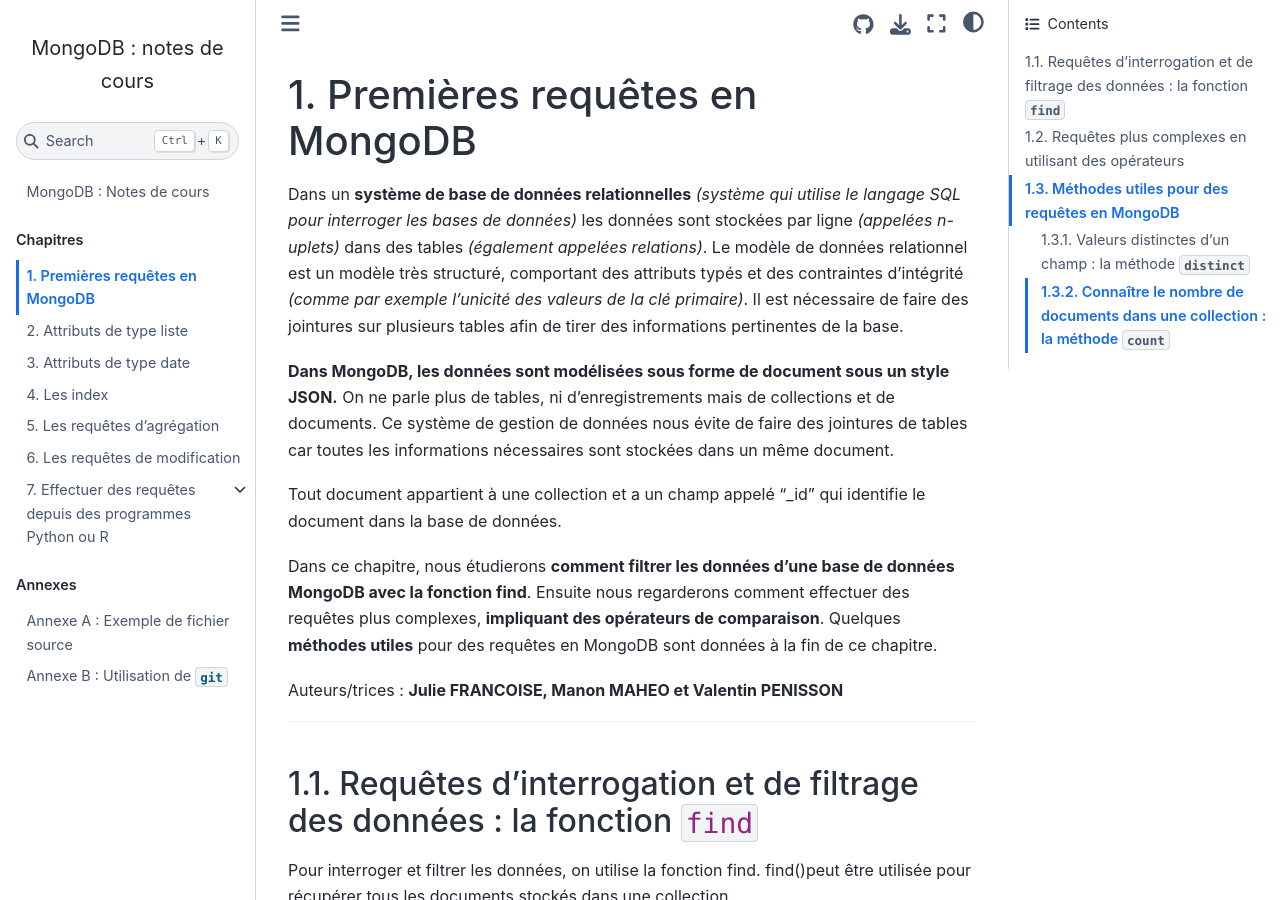
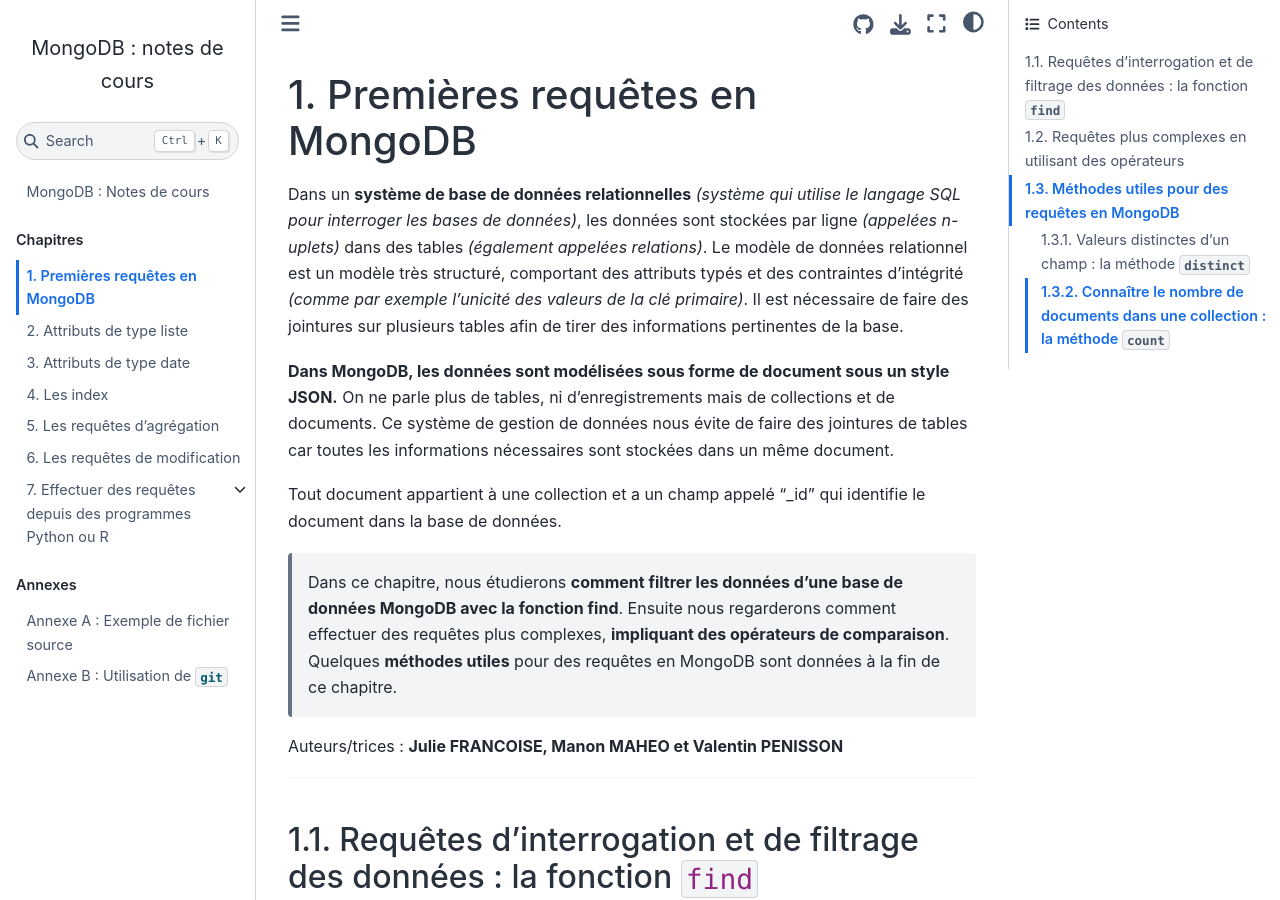
Before and after one commit to rtavenar/mongo_book, a Jupyter Book: the page built from content/01_find.md, in a window 1280 px wide and 900 px high. Built offline with Jupyter Book 1.0.4 settings and Sphinx 7.4.7 and the Sphinx Book theme 1.1.4, drawn with Linux system fonts in a browser that asks for light colours.

```diff
--- a/content/01_find.md
+++ b/content/01_find.md
@@ -15,13 +15,13 @@ kernelspec:
 
 # Premières requêtes en MongoDB
 
-Dans un **système de base de données relationnelles** *(système qui utilise le langage SQL pour interroger les bases de données)* les données sont stockées par ligne *(appelées n-uplets)* dans des tables *(également appelées relations)*. Le modèle de données relationnel est un modèle très structuré, comportant des attributs typés et des contraintes d'intégrité *(comme par exemple l'unicité des valeurs de la clé primaire)*. Il est nécessaire de faire des jointures sur plusieurs tables afin de tirer des informations pertinentes de la base.
+Dans un **système de base de données relationnelles** *(système qui utilise le langage SQL pour interroger les bases de données)*, les données sont stockées par ligne *(appelées n-uplets)* dans des tables *(également appelées relations)*. Le modèle de données relationnel est un modèle très structuré, comportant des attributs typés et des contraintes d'intégrité *(comme par exemple l'unicité des valeurs de la clé primaire)*. Il est nécessaire de faire des jointures sur plusieurs tables afin de tirer des informations pertinentes de la base.
 
 **Dans MongoDB, les données sont modélisées sous forme de document sous un style JSON.** On ne parle plus de tables, ni d'enregistrements mais de collections et de documents. Ce système de gestion de données nous évite de faire des jointures de tables car toutes les informations nécessaires sont stockées dans un même document.
 
 Tout document appartient à une collection et a un champ appelé "_id" qui identifie le document dans la base de données.
 
-Dans ce chapitre, nous étudierons **comment filtrer les données d'une base de données MongoDB avec la fonction find**. Ensuite nous regarderons comment effectuer des requêtes plus complexes, **impliquant des opérateurs de comparaison**. Quelques **méthodes utiles** pour des requêtes en MongoDB sont données à la fin de ce chapitre.
+> Dans ce chapitre, nous étudierons **comment filtrer les données d'une base de données MongoDB avec la fonction find**. Ensuite nous regarderons comment effectuer des requêtes plus complexes, **impliquant des opérateurs de comparaison**. Quelques **méthodes utiles** pour des requêtes en MongoDB sont données à la fin de ce chapitre.
 
 Auteurs/trices : **Julie FRANCOISE, Manon MAHEO et Valentin PENISSON**
 
```
